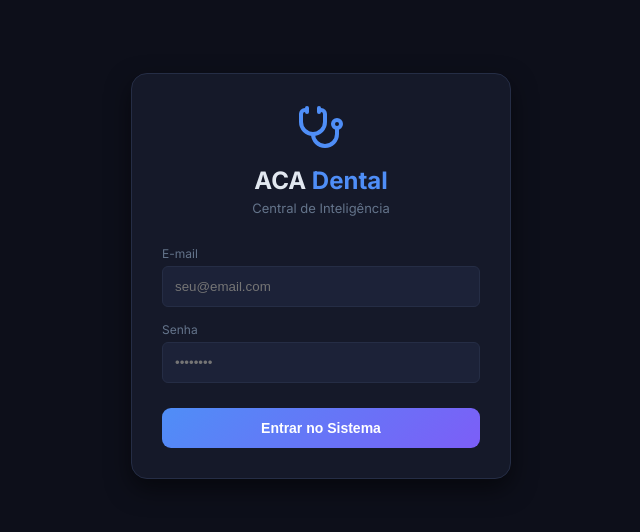
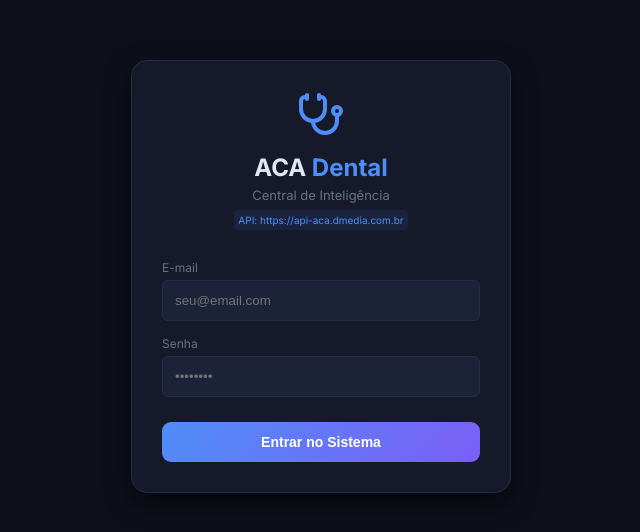
Before and after one commit to Davisvasconcellos/aca-dental-web, a React app in the folder FRONTEND/: page /login in a window 1280 px wide. Shown: the part 124-656 px from the top of the page, without its empty margins (319-959 px from the left). Built offline with nearby package versions, Linux system fonts and the light colour scheme; the HTML template or start-up script is replaced by a standard one.

Commit message:
feat: visually display API endpoint on login screen

```diff
--- a/FRONTEND/src/pages/Login.jsx
+++ b/FRONTEND/src/pages/Login.jsx
@@ -27,7 +27,10 @@ export default function Login() {
         <div style={{ textAlign: 'center', marginBottom: '30px' }}>
           <Stethoscope size={48} color="var(--accent)" style={{ marginBottom: '10px' }} />
           <h2 style={{ fontSize: '24px', margin: 0 }}>ACA <span style={{ color: 'var(--accent)' }}>Dental</span></h2>
-          <p style={{ color: 'var(--muted)', fontSize: '13px', marginTop: '5px' }}>Central de Inteligência</p>
+          <p style={{ color: 'var(--muted)', fontSize: '13px', marginTop: '5px', marginBottom: '5px' }}>Central de Inteligência</p>
+          <div style={{ fontSize: '10px', color: 'var(--accent)', background: 'rgba(59, 130, 246, 0.1)', padding: '4px', borderRadius: '4px', display: 'inline-block' }}>
+            API: https://api-aca.dmedia.com.br
+          </div>
         </div>
 
         {error && (
```
